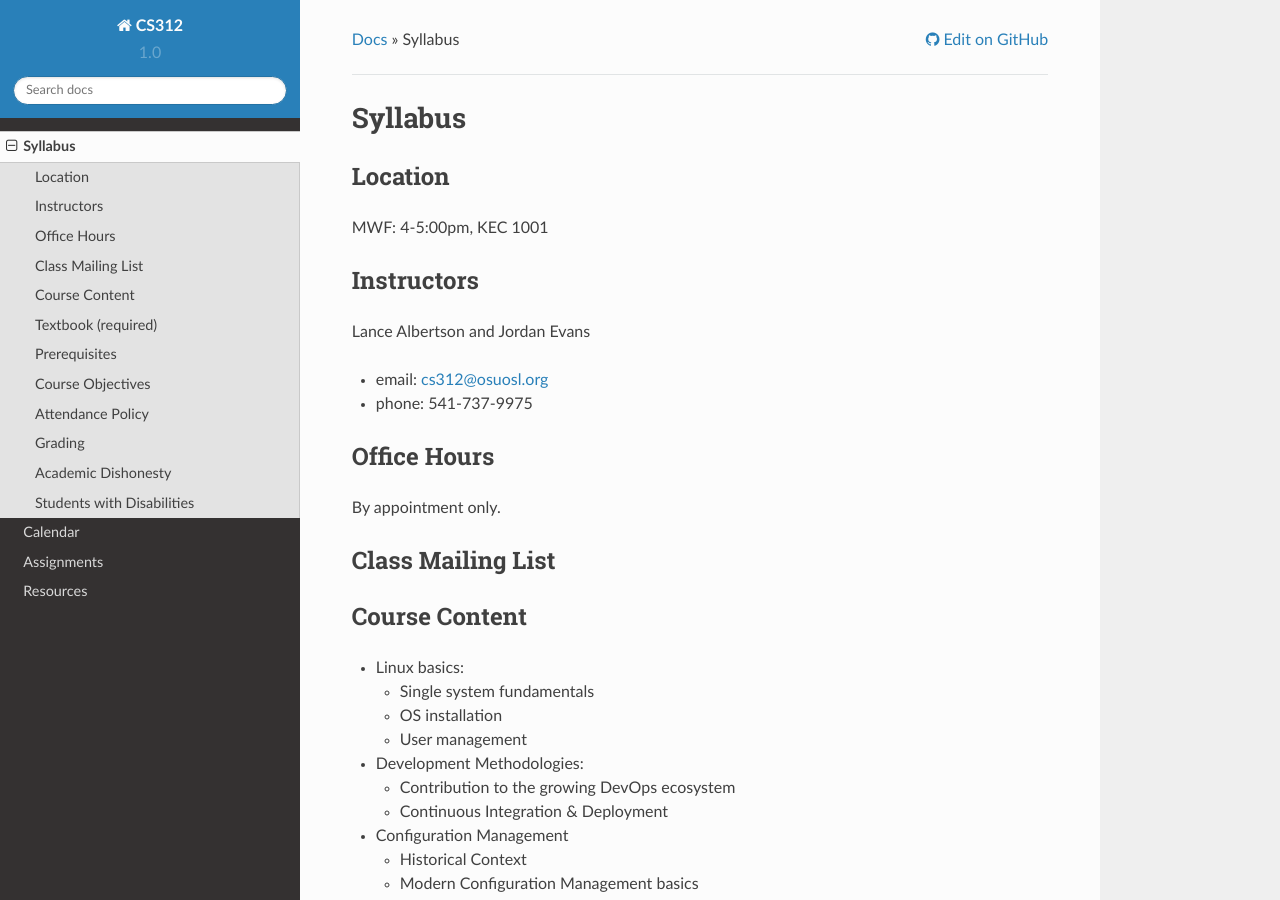
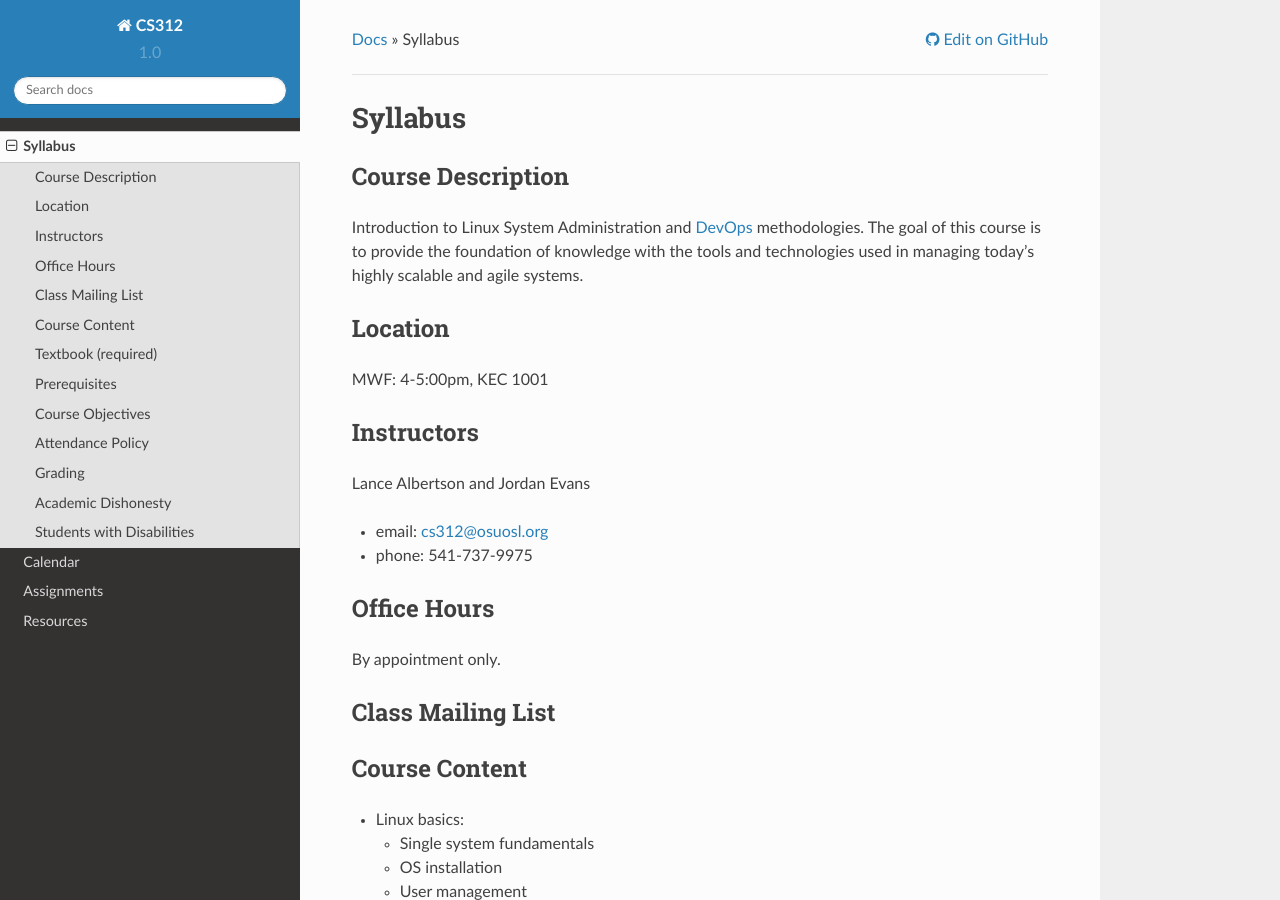
Before and after one commit to osuosl/cs312, a Sphinx documentation site: the page built from source/syllabus.rst, in a window 1280 px wide and 900 px high. Built offline with Sphinx 7.4.7 and the Read the Docs theme 2.0.0, drawn with Linux system fonts in a browser that asks for light colours.

Commit message:
Also add the intro paragraph to the syllabus

```diff
--- a/source/syllabus.rst
+++ b/source/syllabus.rst
@@ -2,6 +2,15 @@
 
 Syllabus
 ========
+
+Course Description
+~~~~~~~~~~~~~~~~~~
+
+Introduction to Linux System Administration and `DevOps`_ methodologies. The
+goal of this course is to provide the foundation of knowledge with the tools
+and technologies used in managing today's highly scalable and agile systems.
+
+.. _DevOps: http://en.wikipedia.org/wiki/DevOps
 
 Location
 ~~~~~~~~
```
